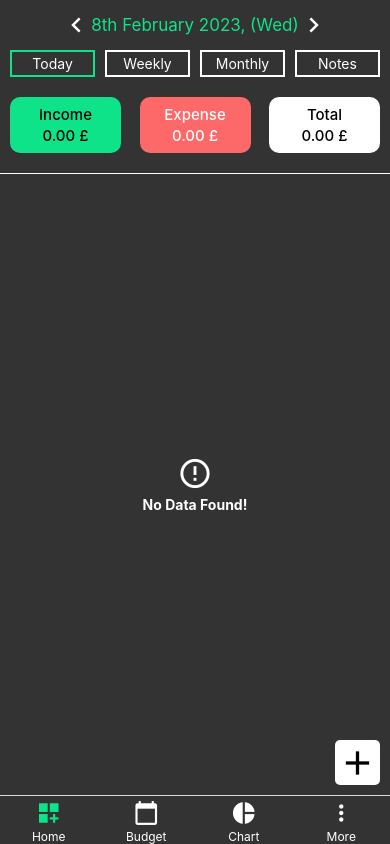
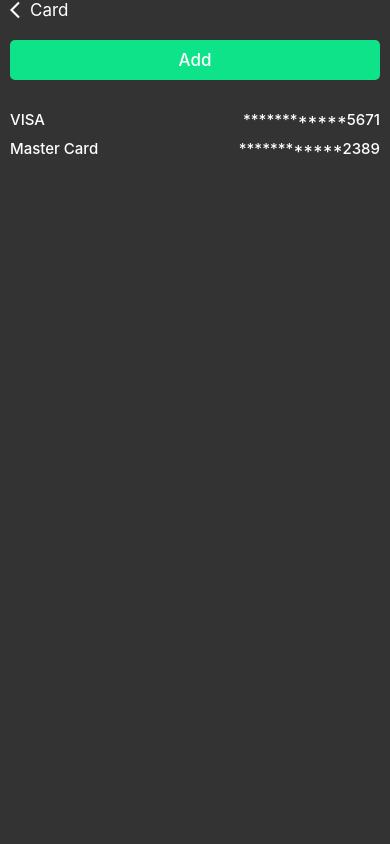
Before and after one commit to abuhoryrapranto/mFinance, a React Native app: screen /Card in a window 390 px wide. Built offline with nearby package versions, Linux system fonts and the light colour scheme.

Commit message:
Note, Card Updates

```diff
--- /dev/null
+++ b/components/Card.tsx
@@ -0,0 +1,99 @@
+import React, { useState, useEffect } from 'react';
+import {
+    SafeAreaView,
+    ScrollView,
+    StatusBar,
+    StyleSheet,
+    Text,
+    TouchableOpacity,
+    useColorScheme,
+    View,
+    TextInput,
+    FlatList,
+  } from 'react-native';
+import MaterialIcons from 'react-native-vector-icons/MaterialIcons';
+import AsyncStorage from '@react-native-async-storage/async-storage';
+import uuid from 'react-native-uuid';
+import { useIsFocused } from '@react-navigation/native';
+import FontAwesome from 'react-native-vector-icons/FontAwesome';
+
+function Card({navigation}: {navigation: any}) {
+
+    const isFocused = useIsFocused();
+
+    const DATA = [
+        {
+            id: 1,
+            cType: 'VISA',
+            cNum: '7489745123345671'
+        },
+        {
+            id: 2,
+            cType: 'Master Card',
+            cNum: '4671894653412389'
+        }
+    ]
+
+    useEffect(() => {
+
+
+     }, [isFocused]);
+
+    return(
+            <SafeAreaView style={{flex: 1}}>
+
+                <View style={styles.container}>
+                    <View style={styles.headSection}>
+                        <MaterialIcons name="arrow-back-ios" color="white" size={20} onPress={() => navigation.goBack()} />
+                        <Text style={{fontSize: 17, color: "white"}}>Card</Text>
+                    </View>
+
+                    <TouchableOpacity style={{backgroundColor: '#0FE38A', borderRadius: 5, padding: 10, marginTop: 20, width: '100%'}}>
+                        <Text style={{color: 'white', textAlign: 'center', fontSize: 17, fontWeight: '500'}}>Add</Text>
+                    </TouchableOpacity>
+
+                    <View style={{marginTop: 20}}>
+                        <FlatList
+                            data={DATA}
+                            renderItem={({item}) =>
+                                <View style={{flexDirection: 'row', flexWrap: 'wrap', justifyContent: 'space-between'}}>
+                                    <Text style={styles.cardText}>{item.cType}</Text>
+                                    <Text style={[styles.cardText, {textAlign: 'right'}]}>{item.cNum.replace(/\d(?=\d{4})/g, "*")}</Text>
+                                </View>
+                            }
+
+                        >
+
+                        </FlatList>
+                    </View>
+
+                </View>
+
+            </SafeAreaView>
+
+    );
+}
+
+const styles = StyleSheet.create({
+
+    container: {
+        marginLeft: 10,
+        marginRight: 10,
+    },
+
+    headSection: {
+        flexDirection: 'row',
+        alignItems: 'center',
+    },
+
+    cardText: {
+        width: '50%',
+        color: 'white',
+        fontSize: 15,
+        fontWeight: '500',
+        paddingTop: 10,
+    },
+
+})
+
+export default Card;
--- a/components/More.tsx
+++ b/components/More.tsx
@@ -31,7 +31,7 @@
                         </TouchableOpacity>
                     </View>
                     <View style={styles.section1_1}>
-                        <TouchableOpacity>
+                        <TouchableOpacity onPress={() => navigation.navigate('Card')}>
                             <FontAwesome5 name="credit-card" color='white' size={50} />
                             <Text style={{color: 'white', textAlign: 'center'}}>Card</Text>
                         </TouchableOpacity>
--- a/components/Note.tsx
+++ b/components/Note.tsx
@@ -82,6 +82,16 @@
         }
     }
 
+    const deleteNote = async (uuid : any) => {
+
+        const newMyNote = myNote.filter((item, index) => item.id != uuid);
+
+        await AsyncStorage.setItem('@note', JSON.stringify(newMyNote));
+
+        getNotes();
+
+      }
+
     useEffect(() => {
 
         getNotes();
@@ -104,7 +114,7 @@
                             <View style={{flexDirection: 'row',  paddingTop: 15}}>
                                 <FontAwesome name="dot-circle-o" color="white" size={15} />
                                 <Text style={{color: 'white', fontSize: 16, paddingLeft: 5}}>{item.note}</Text>
-                                <TouchableOpacity style={{flex: 1}}>
+                                <TouchableOpacity style={{flex: 1}} onPress={() => deleteNote(item.id)}>
                                     <Text style={{textAlign: 'right', color: '#FD6868', fontSize: 16}}>Delete</Text>
                                 </TouchableOpacity>
                             </View>
--- a/components/StackNavigation.tsx
+++ b/components/StackNavigation.tsx
@@ -5,6 +5,7 @@
 import Atm from './Atm';
 import Map from './Map';
 import Stock from './Stock';
+import Card from './Card';
 
 const Stack = createStackNavigator();
 
@@ -17,6 +18,7 @@
       <Stack.Screen name="Atm" component={Atm} />
       <Stack.Screen name="Map" component={Map} />
       <Stack.Screen name="Stock" component={Stock} />
+      <Stack.Screen name="Card" component={Card} />
     </Stack.Navigator>
   );
 }
```
